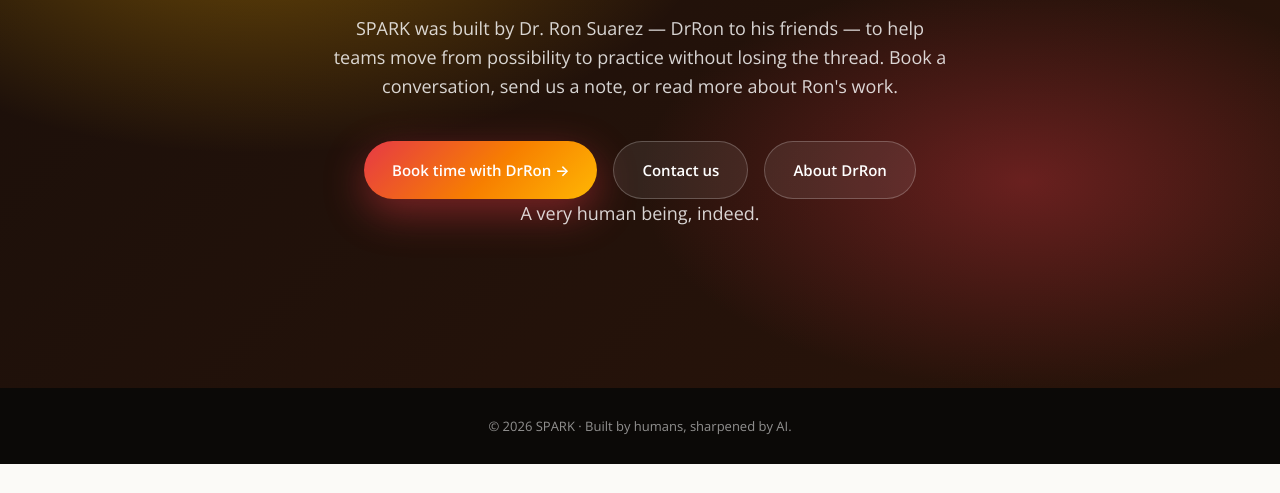
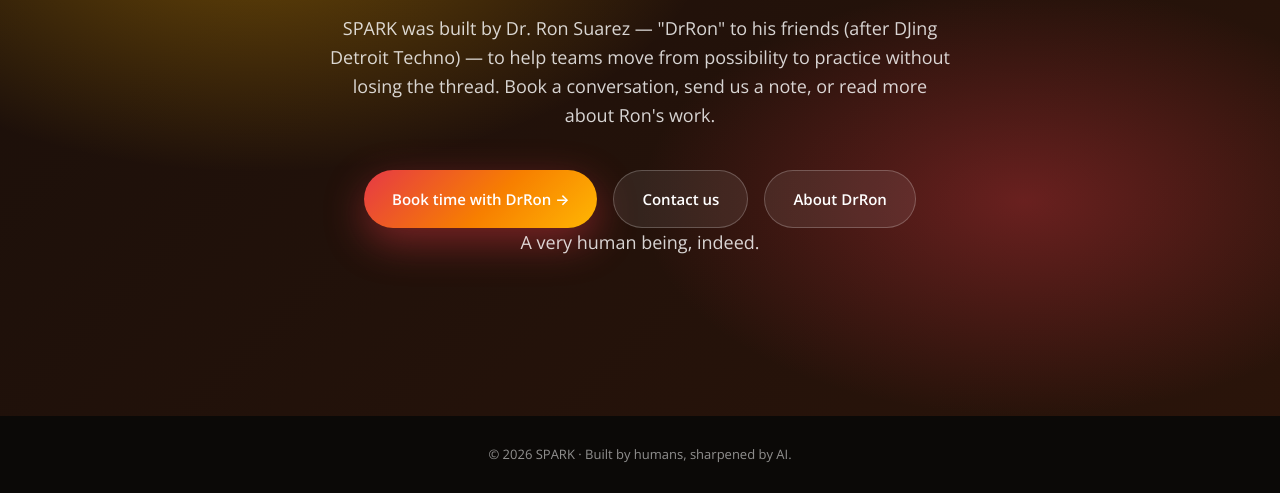
Before and after one commit to drronsuarez/mysparklabai, a plain HTML site: page index.html in a window 1280 px wide. Shown: the part 6047-6540 px from the top of the page. Before the commit the page ends 6511 px from the top, so only its background shows below. Drawn offline with nearby package versions, Linux system fonts and the light colour scheme; a web font is replaced by a local one.

Commit message:
Update index.html
drron techno

```diff
--- a/index.html
+++ b/index.html
@@ -716,7 +716,7 @@
     <path d="M150 96 L156 96 M150 102 L155 100" stroke="#FFB703" stroke-width="3" stroke-linecap="round" fill="none"/>
   </svg>
   <h2>Talk to a very human being.</h2>
-  <p>SPARK was built by Dr. Ron Suarez — DrRon to his friends — to help teams move from possibility to practice without losing the thread. Book a conversation, send us a note, or read more about Ron's work.</p>
+  <p>SPARK was built by Dr. Ron Suarez — "DrRon" to his friends (after DJing Detroit Techno) — to help teams move from possibility to practice without losing the thread. Book a conversation, send us a note, or read more about Ron's work.</p>
   <div class="cta-row">
     <a class="btn btn-primary" href="https://calendly.com/broadbandit/connect-with-drron?month=2026-05" target="_blank" rel="noopener">
       Book time with DrRon →
```
